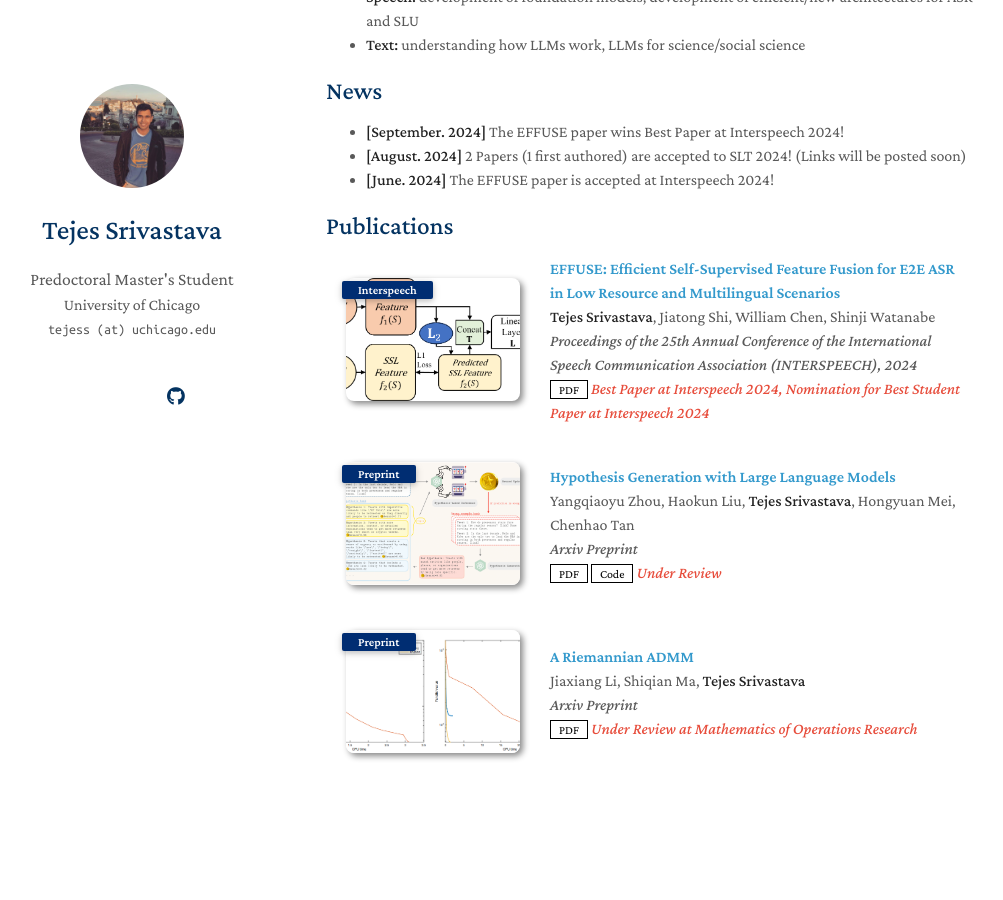
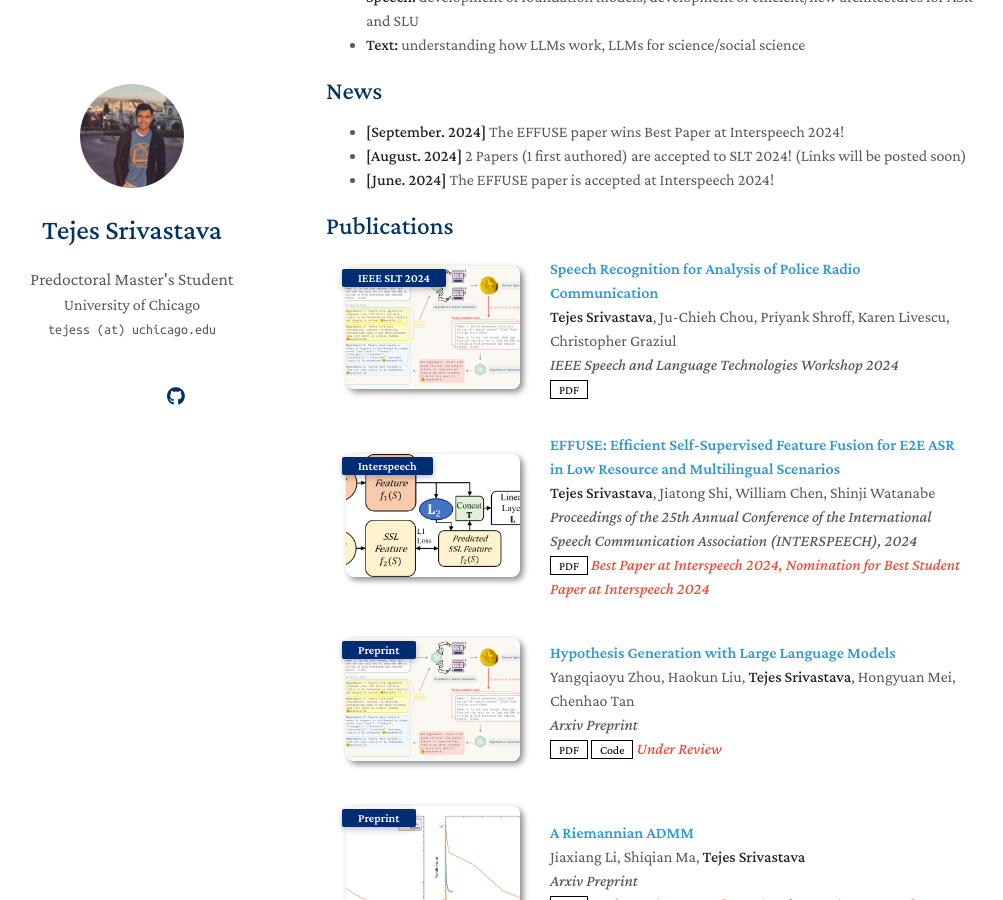
Before and after one commit to tejess/tejess.github.io, a Jekyll site: the page built from index.md, in a window 1280 px wide and 900 px high, scrolled down 510 px. Shown: the whole window, without its empty margins (144-1147 px from the left). Built offline with Jekyll 4.4.1, drawn with Linux system fonts in a browser that asks for light colours; a style sheet for code colours, icons or effects is not loaded; our own code applies the rules of GitHub Pages for plain Markdown files.

Commit message:
Update publications.yml

```diff
--- a/_data/publications.yml
+++ b/_data/publications.yml
@@ -1,4 +1,11 @@
 main:
+
+  - title: "Speech Recognition for Analysis of Police Radio Communication"
+    authors: <strong>Tejes Srivastava</strong>, Ju-Chieh Chou, Priyank Shroff, Karen Livescu, Christopher Graziul
+    conference_short: IEEE SLT 2024
+    conference: IEEE Speech and Language Technologies Workshop 2024
+    pdf: https://arxiv.org/pdf/2409.10858
+    image: ./assets/img/hypogenic_figure1_large_font-1-1.png
 
   - title: "EFFUSE: Efficient Self-Supervised Feature Fusion for E2E ASR in Low Resource and Multilingual Scenarios"
     authors: <strong>Tejes Srivastava</strong>, Jiatong Shi, William Chen, Shinji Watanabe
```
